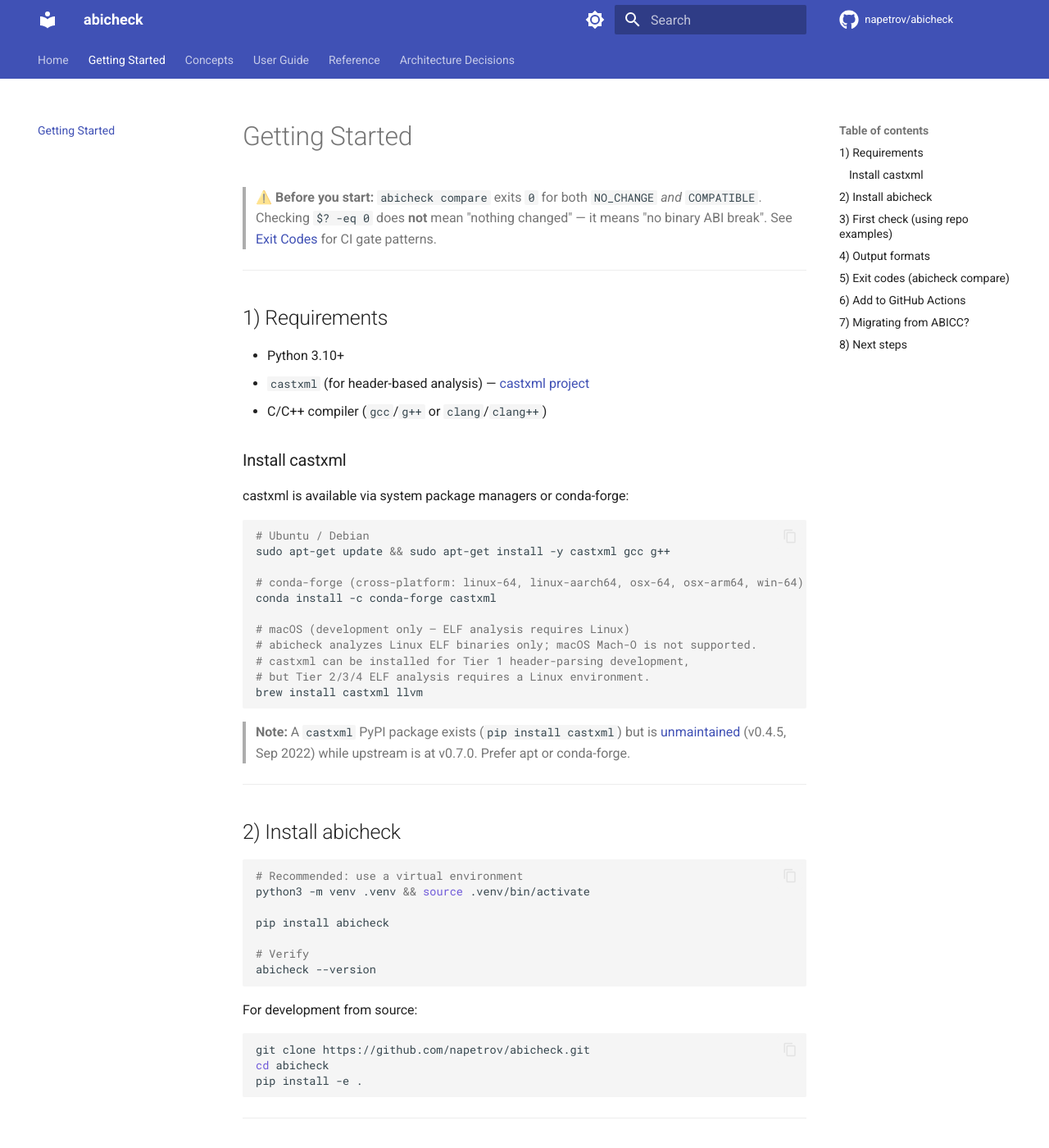
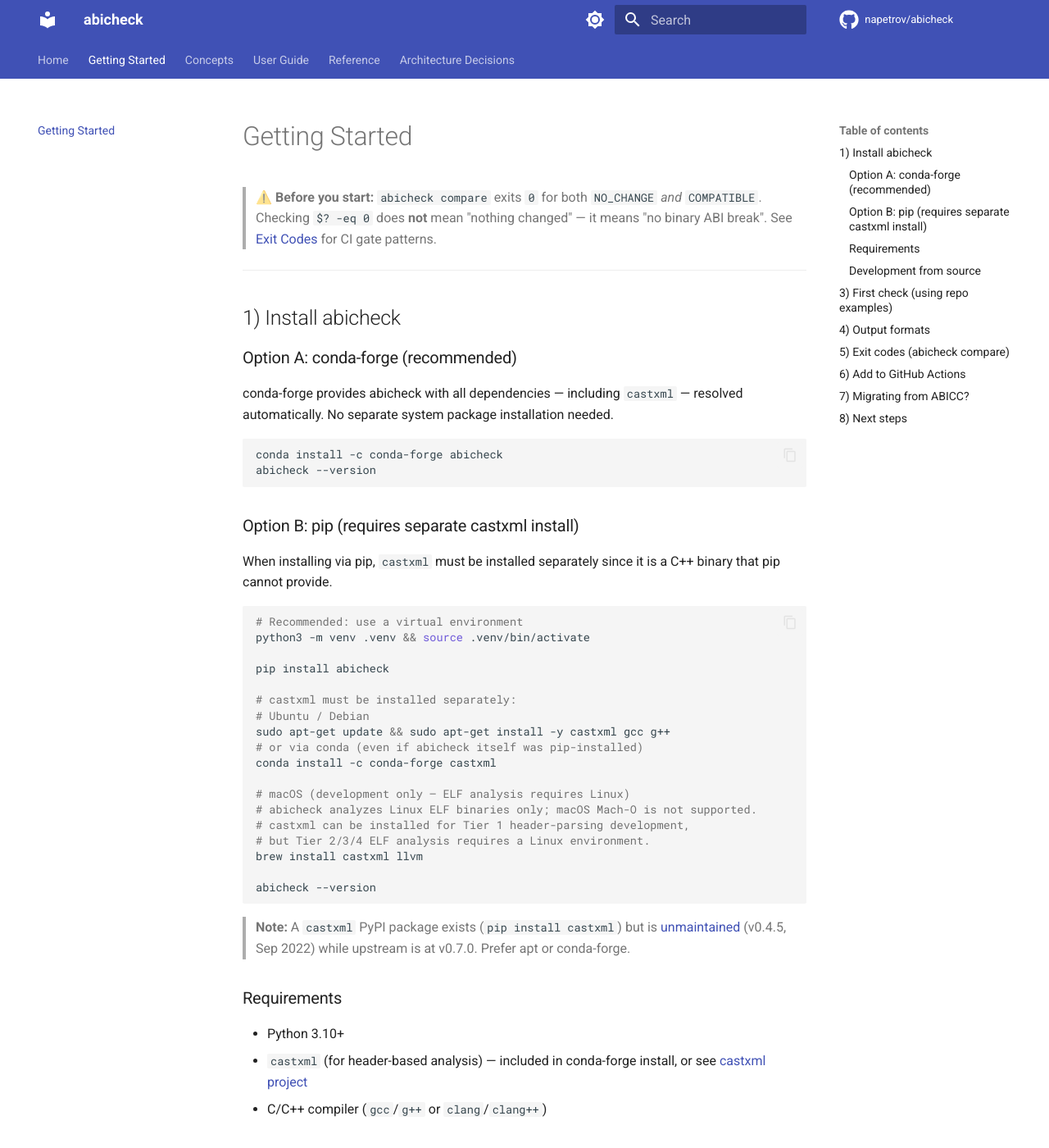
Before and after one commit to napetrov/abicheck, an MkDocs documentation site: the page built from docs/getting_started.md, in a window 1280 px wide and 1400 px high. Shown: the whole window at 82% size. Built offline with MkDocs 1.6.1 and Material for MkDocs 9.7.7, drawn with Linux system fonts in a browser that asks for light colours; comment, search, counter and statistics services are not loaded; some of the changed text lies outside the part shown.

Commit message:
docs: conda-first installation across all documentation
Update installation guidance to present conda-forge as the recommended
install path (Option A) with pip as an alternative (Option B) that
requires separate castxml installation. The conda-forge package resolves
all dependencies including castxml automatically.

Updated files:
- README.md: conda-first install, conda-forge badge
- docs/getting_started.md: restructured install section
- docs/index.md: conda-first quick start
- CONTRIBUTING.md: conda dev environment setup
- GOALS.md: added conda-forge distribution goal
- CHANGELOG.md: added installation section for 0.1.0
- docs/adr/001-technology-stack.md: distribution strategy
- docs/sarif_output.md: conda note in GHA example

https://claude.ai/code/session_01P61XTWpxtrYpNzQRJLEqLh

````diff
--- a/docs/getting_started.md
+++ b/docs/getting_started.md
@@ -6,21 +6,33 @@
 
 ---
 
-## 1) Requirements
+## 1) Install abicheck
 
-- Python 3.10+
-- `castxml` (for header-based analysis) — [castxml project](https://github.com/CastXML/CastXML)
-- C/C++ compiler (`gcc`/`g++` or `clang`/`clang++`)
+### Option A: conda-forge (recommended)
 
-### Install castxml
-
-castxml is available via system package managers or conda-forge:
+conda-forge provides abicheck with all dependencies — including `castxml` — resolved
+automatically. No separate system package installation needed.
 
 ```bash
+conda install -c conda-forge abicheck
+abicheck --version
+```
+
+### Option B: pip (requires separate castxml install)
+
+When installing via pip, `castxml` must be installed separately since it is a C++ binary
+that pip cannot provide.
+
+```bash
+# Recommended: use a virtual environment
+python3 -m venv .venv && source .venv/bin/activate
+
+pip install abicheck
+
+# castxml must be installed separately:
 # Ubuntu / Debian
 sudo apt-get update && sudo apt-get install -y castxml gcc g++
-
-# conda-forge (cross-platform: linux-64, linux-aarch64, osx-64, osx-arm64, win-64)
+# or via conda (even if abicheck itself was pip-installed)
 conda install -c conda-forge castxml
 
 # macOS (development only — ELF analysis requires Linux)
@@ -28,27 +40,21 @@ conda install -c conda-forge castxml
 # castxml can be installed for Tier 1 header-parsing development,
 # but Tier 2/3/4 ELF analysis requires a Linux environment.
 brew install castxml llvm
+
+abicheck --version
 ```
 
 > **Note:** A `castxml` PyPI package exists (`pip install castxml`) but is
 > [unmaintained](https://github.com/CastXML/CastXML-python-distributions/issues/18)
 > (v0.4.5, Sep 2022) while upstream is at v0.7.0. Prefer apt or conda-forge.
 
----
+### Requirements
 
-## 2) Install abicheck
+- Python 3.10+
+- `castxml` (for header-based analysis) — included in conda-forge install, or see [castxml project](https://github.com/CastXML/CastXML)
+- C/C++ compiler (`gcc`/`g++` or `clang`/`clang++`)
 
-```bash
-# Recommended: use a virtual environment
-python3 -m venv .venv && source .venv/bin/activate
-
-pip install abicheck
-
-# Verify
-abicheck --version
-```
-
-For development from source:
+### Development from source
 
 ```bash
 git clone https://github.com/napetrov/abicheck.git
--- a/docs/sarif_output.md
+++ b/docs/sarif_output.md
@@ -23,7 +23,11 @@ jobs:
       - uses: actions/checkout@v4
 
       - name: Install abicheck
-        run: pip install abicheck
+        run: |
+          # conda-forge (recommended — includes castxml):
+          # conda install -c conda-forge abicheck
+          # or via pip (requires castxml installed separately):
+          pip install abicheck
 
       - name: Dump ABI (baseline)
         run: |
````
Also changed, not shown: CHANGELOG.md (+7 -1 lines), CONTRIBUTING.md (+17 -0 lines), GOALS.md (+11 -3 lines), README.md (+33 -20 lines), docs/adr/001-technology-stack.md (+14 -1 lines), docs/index.md (+4 -0 lines).
